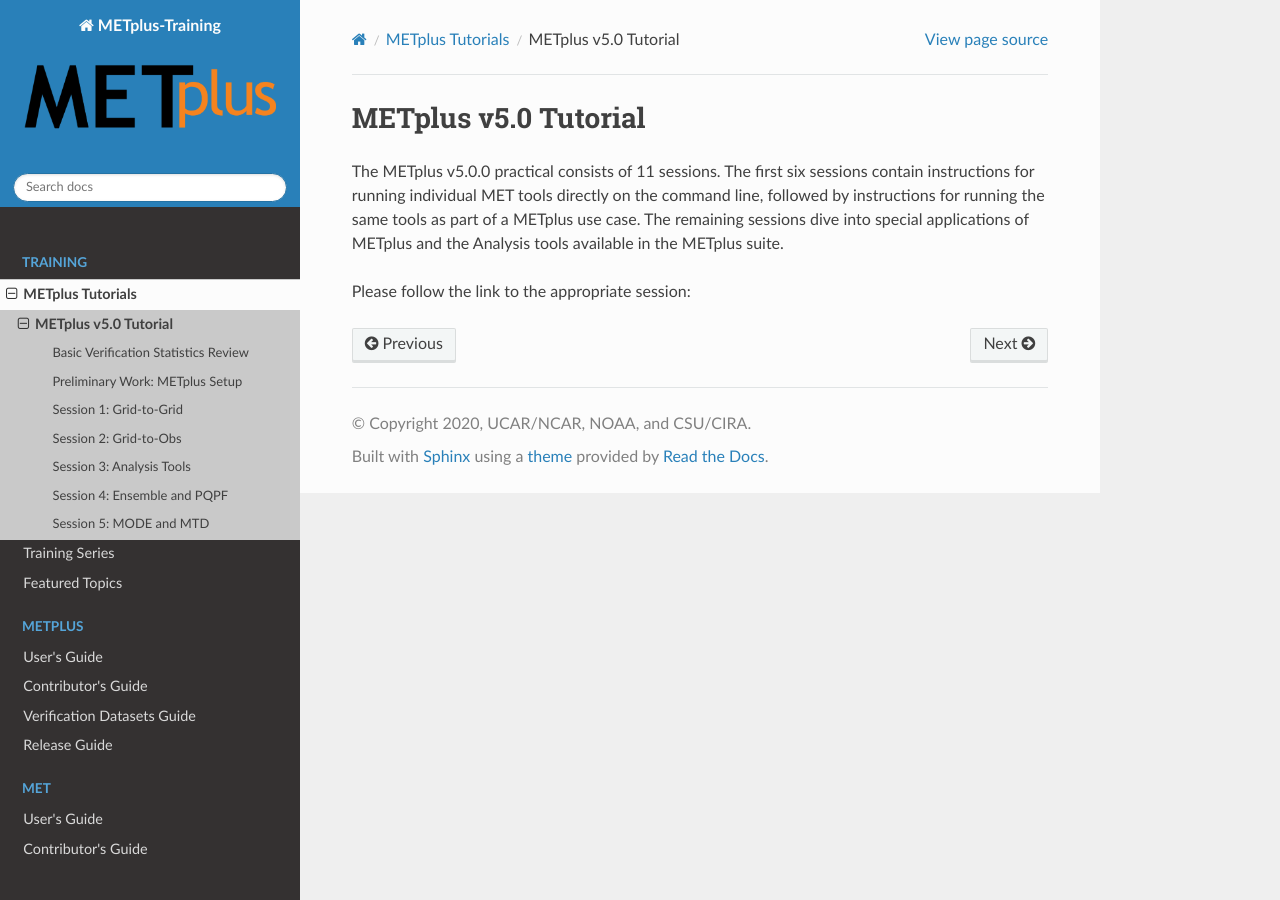
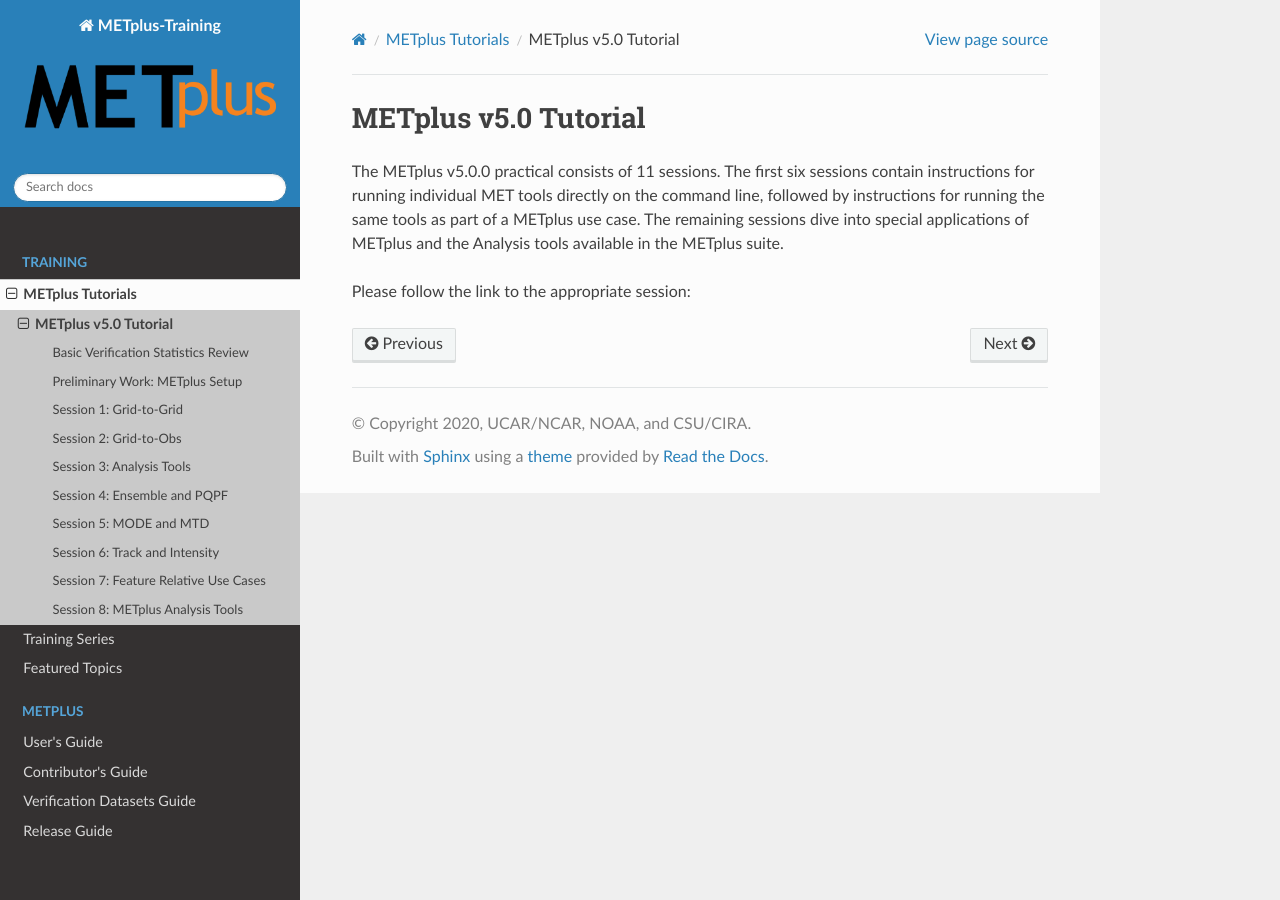
Before and after one commit to dtcenter/METplus-Training, a Sphinx documentation site: the page built from docs/Tutorial/v5.0/index.rst, in a window 1280 px wide. Built offline with Sphinx 7.4.7 and the Read the Docs theme 3.1.0, drawn with Linux system fonts in a browser that asks for light colours.

Commit message:
Updating index.rst to add chapters

```diff
--- a/docs/Tutorial/v5.0/index.rst
+++ b/docs/Tutorial/v5.0/index.rst
@@ -23,3 +23,6 @@
    Session_3_Analysis_Tools
    Session_4_Ensemble_and_PQPF
    Session_5_MODE_and_MTD
+   Session_6_Track_and_Intensity
+   Session_7_Feature_Relative_Use_Cases
+   Session_8_METplus_Analysis_Tools
```
